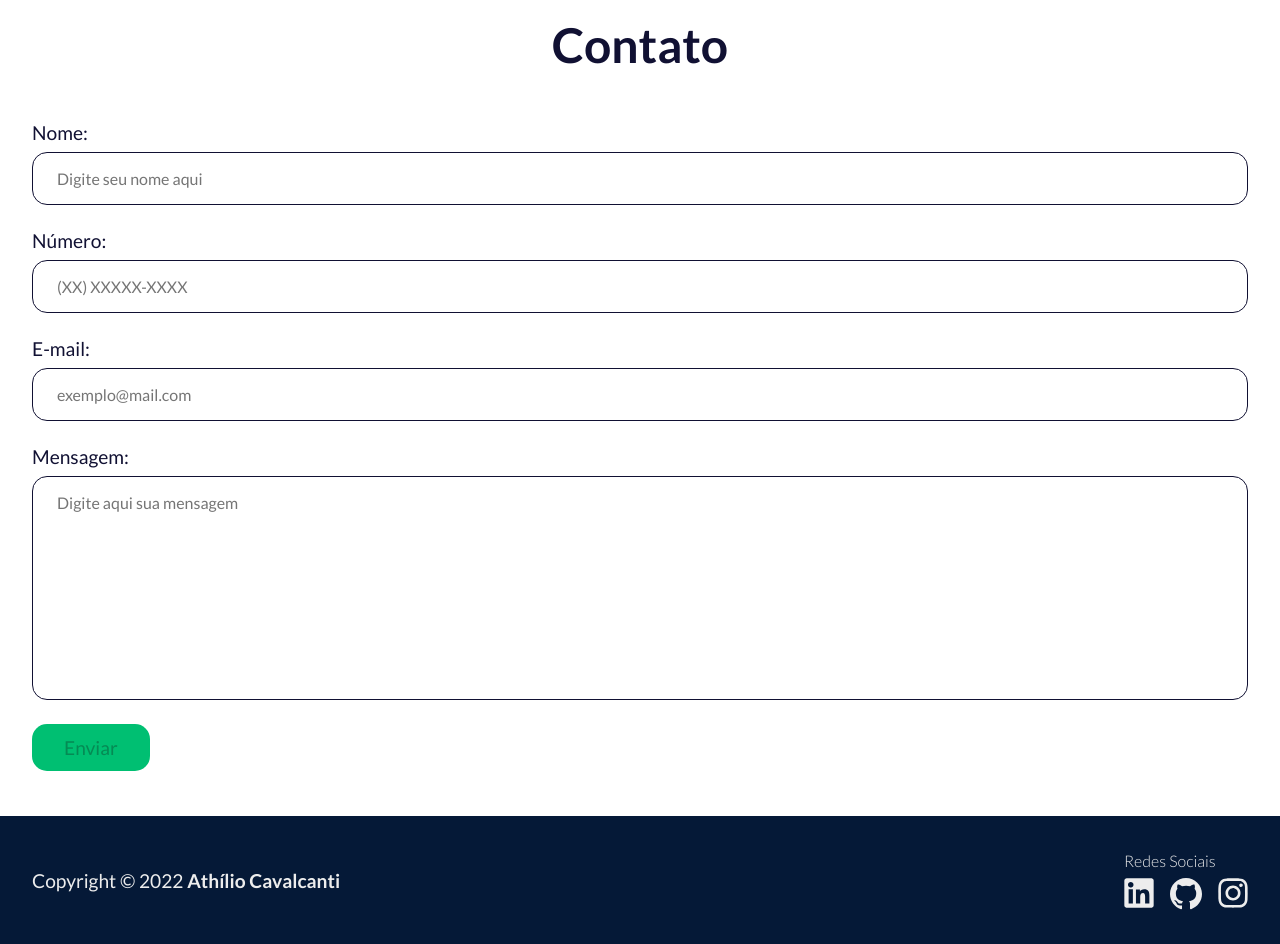
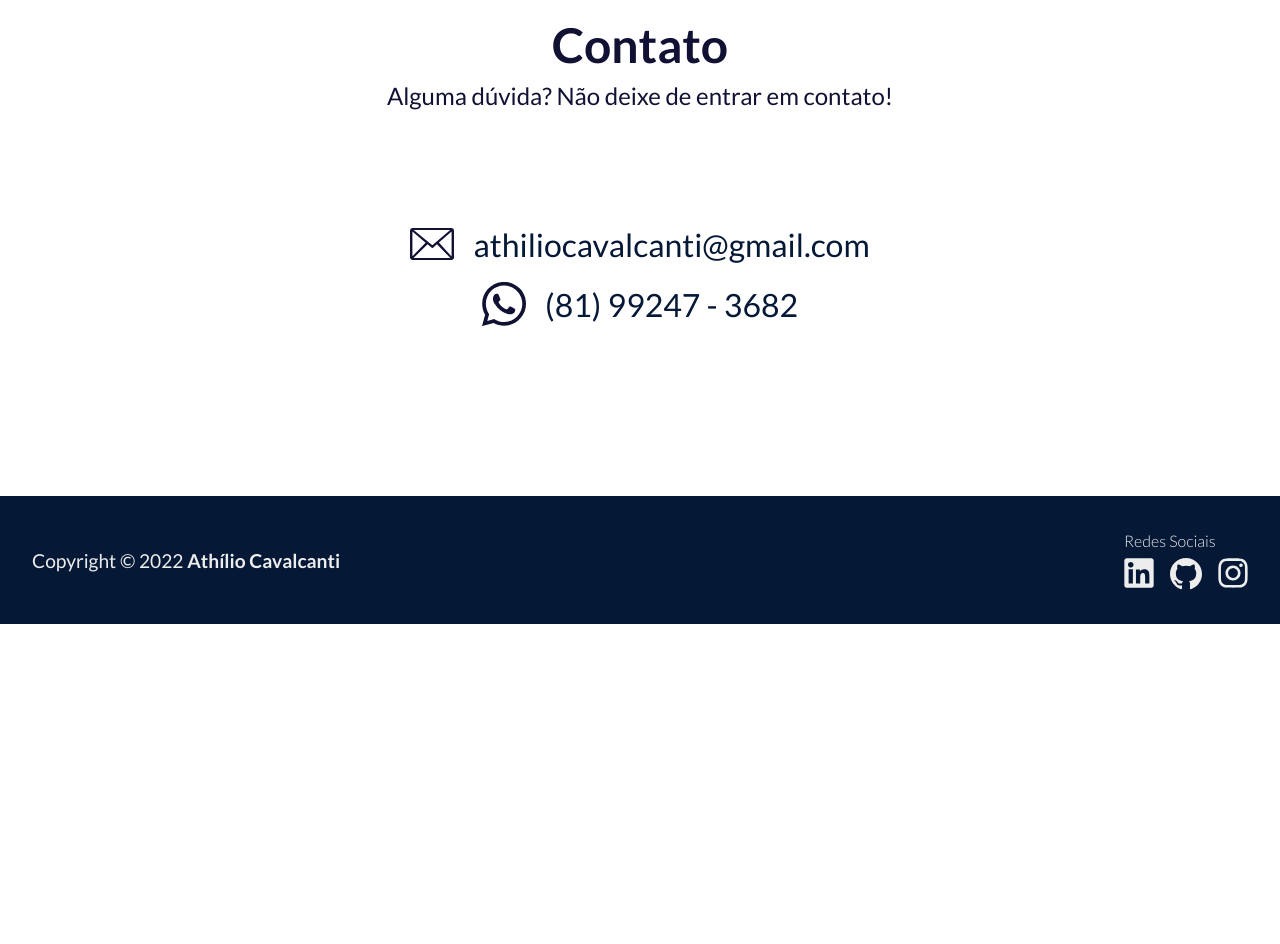
Before and after one commit to AthilioCavalcanti/athiliocavalcanti.github.io, a plain HTML site: page index.html in a window 1280 px wide. Shown: the part 2320-3264 px from the top of the page. After the commit the page ends 2944 px from the top, so only its background shows below. Drawn offline with Linux system fonts and the light colour scheme.

Commit message:
:construction: Changing contact session

```diff
--- a/index.html
+++ b/index.html
@@ -113,51 +113,26 @@
     <div class="container">
       <header>
         <h2>Contato</h2>
+        <p>Alguma dúvida? Não deixe de entrar em contato!</p>
       </header>
-      <form>
-        <div>
-          <label for="name">Nome:</label>
-          <input
-            type="text"
-            name="name"
-            id="name"
-            placeholder="Digite seu nome aqui"
-            required
+      <div>
+        <div class="email">
+          <a href="mailto:athiliocavalcanti@gmail.com">
+            <img src="./src/images/email-icon.svg" alt="Ícone de email">
+            <span>athiliocavalcanti@gmail.com</span>
+          </a>
+        </div>
+        <div class="whatsapp">
+          <a
+            href="https://api.whatsapp.com/send?phone=5581992473682"
+            target="_blank"
+            rel="external"
           >
+            <img src="./src/images/whatsapp-icon.svg" alt="Ícone de whatsapp">
+            <span>(81) 99247 - 3682</span>
+          </a>
         </div>
-        <div>
-          <label for="number">Número:</label>
-          <input
-            type="tel"
-            name="number"
-            id="number"
-            placeholder="(XX) XXXXX-XXXX"
-            required
-          >
-        </div>
-        <div>
-          <label for="email">E-mail:</label>
-          <input
-            type="email"
-            name="email"
-            id="email"
-            placeholder="exemplo@mail.com"
-            required
-          >
-        </div>
-        <div>
-          <label for="mensage">Mensagem:</label>
-          <textarea
-            name="mensage"
-            id="mensage"
-            cols="20"
-            rows="10"
-            placeholder="Digite aqui sua mensagem"
-            required
-          ></textarea>
-        </div>
-        <button disabled>Enviar</button>
-      </form>
+      </div>
     </div>
   </section>
   <footer>
--- a/src/css/style.css
+++ b/src/css/style.css
@@ -165,41 +165,50 @@ section .container > header {
 }
 
 #contact {
-  height: 56rem;
+  height: 36rem;
 }
 
 #contact .container {
   height: 100%;
 }
 
-#contact form div {
-  display: flex;
-  flex-direction: column;
-  margin-bottom: 1.5rem;
+#contact header p {
+  font-size: 1.5rem;
+  text-align: center;
+  margin-top: .5rem;
 }
 
-#contact form label {
-  font-size: 1.2rem;
-  margin-bottom: .5rem;
+#contact .container > div {
+  font-size: 2rem;
+  padding-top: 4rem;
 }
 
-#contact form button {
-  background-color: var(--green-color);
-  padding: .75rem 2rem;
-  border-radius: 15px;
-  font-size: 1.2rem;
+#contact .container > div a {
+  color: var(--blue-color);
 }
 
-#contact form input,
-#contact form textarea {
-  border: 1px solid #113;
-  border-radius: 15px;
-  background-color: transparent;
-  padding: 1rem 1.5rem;
+#contact .container > div a:hover {
+  text-decoration: underline;
+  transform: scale(1.1);
 }
 
-#contact form textarea {
-  resize: none;
+#contact .email,
+#contact .whatsapp {
+  width: 100%;
+  display: flex;
+  justify-content: center;
+}
+
+#contact .email a,
+#contact .whatsapp a {
+  display: flex;
+  justify-content: center;
+  align-items: center;
+  gap: 1.2rem;
+}
+
+#contact .whatsapp {
+  margin-top: 1rem;
 }
 
 footer {
```
Also changed, not shown: src/images/email-icon.svg (added), src/images/whatsapp-icon.svg (added).
